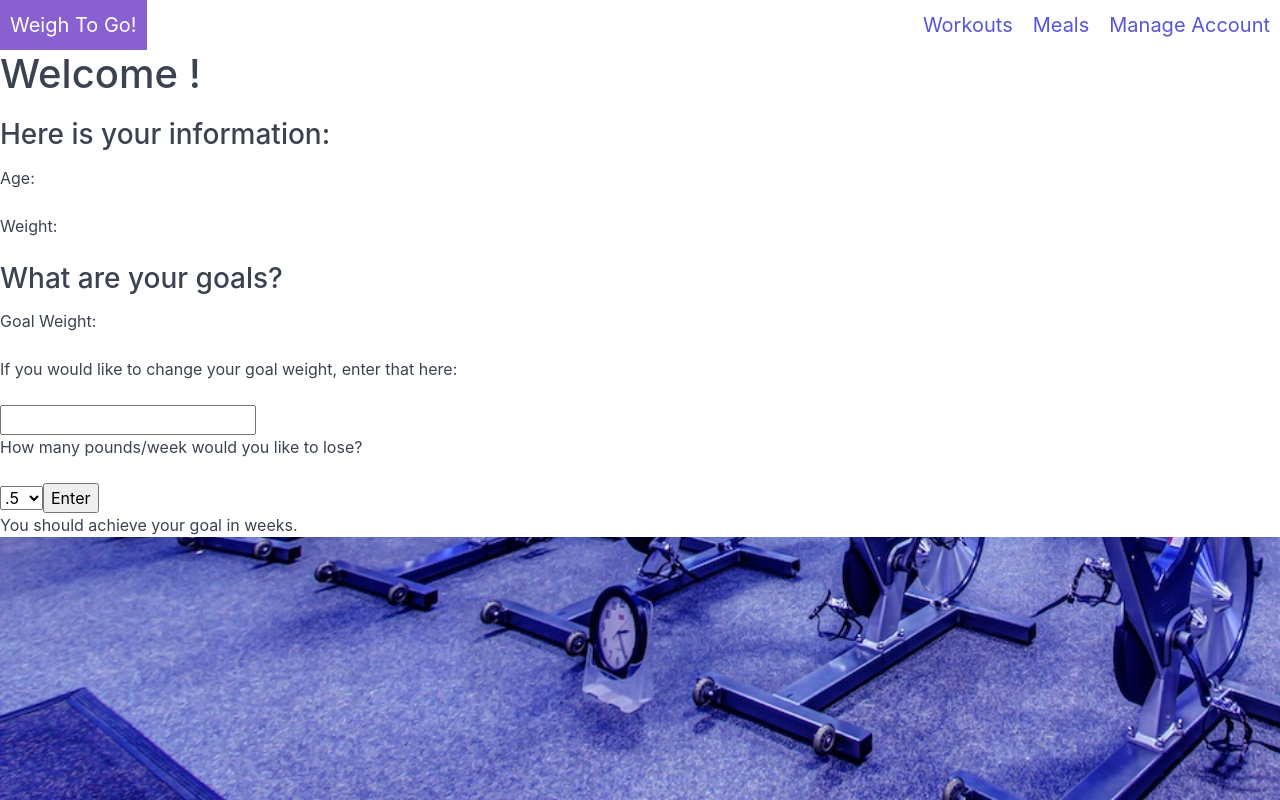
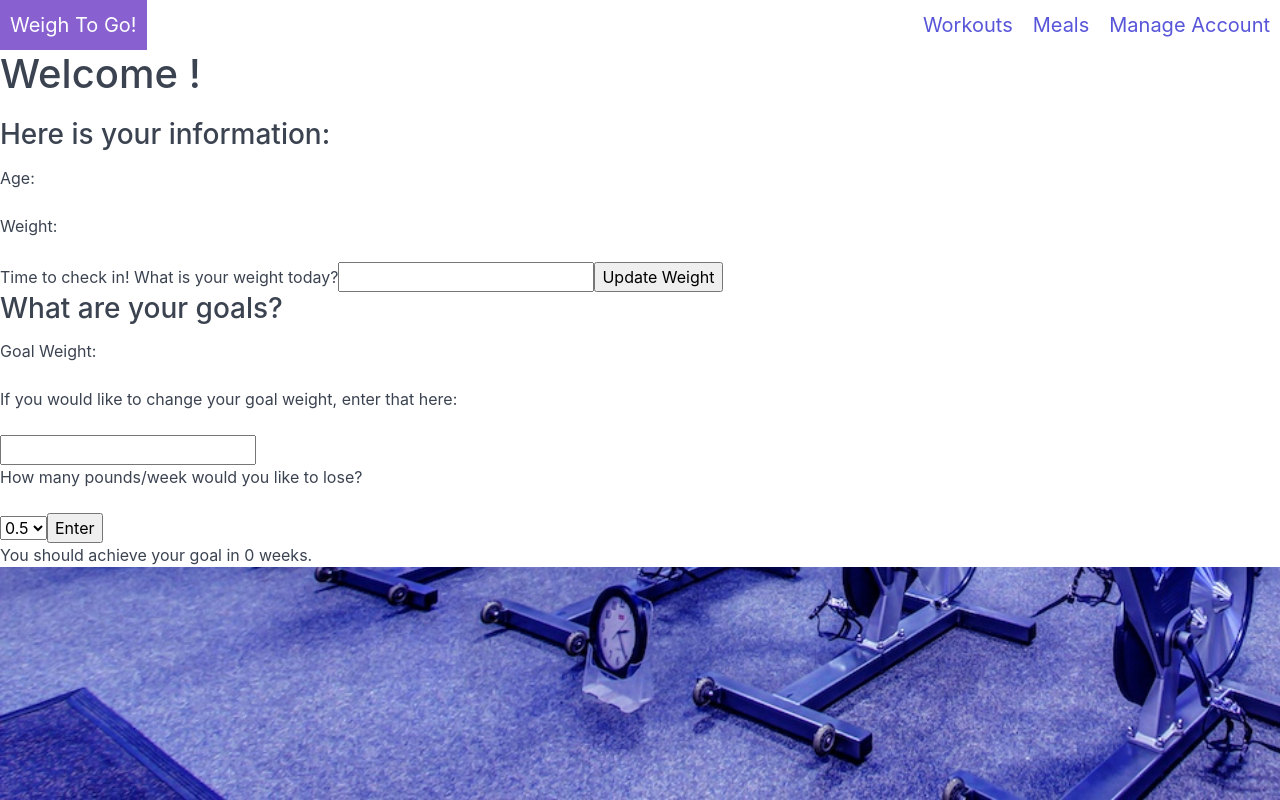
Before and after one commit to ptj92e/Weigh-To-Go, a React (Create React App) app in the folder client/: page /home in a window 1280 px wide. Built offline with nearby package versions, Linux system fonts and the light colour scheme; a web font is replaced by a local one.

Commit message:
Finished Home Page Functionality

```diff
--- a/client/src/pages/Home.js
+++ b/client/src/pages/Home.js
@@ -2,51 +2,67 @@ import React, { useRef } from "react";
 import { Link } from "react-router-dom";
 import Navbar from "../components/Navbar/Navbar";
 import { useUserContext } from "../utils/GlobalState";
-import { UPDATE_GOALWEIGHT } from "../utils/actions";
+import { UPDATE_GOALWEIGHT, UPDATE_WEIGHT } from "../utils/actions";
 import "./Home.css";
 import API from "../utils/API";
 
 function Home() {
+    const weightRef = useRef();
     const goalWeightRef = useRef();
-    const weightLossRef = useRef()
+    const weightLossRef = useRef();
     const [state, dispatch] = useUserContext();
 
-    const handleSubmit = e => {
+    const handleGoals = e => {
         e.preventDefault();
-        API.updateGoal(state.email, {
-            goal_weight: goalWeightRef.current.value
+        API.updateUser(state.email, {
+            goal_weight: goalWeightRef.current.value,
+            weight_loss: weightLossRef.current.value
         }).then(result => {
-            console.log(result);
+            console.log(result.config.data);
             dispatch({
                 type: UPDATE_GOALWEIGHT,
-                goalWeight: result.data
+                goalWeight: JSON.parse(result.config.data)
             });
-        }).then(() => calcWeightLoss);
+        });
     }
 
-    const calcWeightLoss = (goalWeightRef, weightLossRef, state) => {
-        if (goalWeightRef < state.currentWeight) {
-            switch (weightLossRef) {
-                case .5:
+    const updateWeight = e => {
+        e.preventDefault();
+        API.updateUser(state.email, {
+            weight: weightRef.current.value
+        }).then(result => {
+            dispatch({
+                type: UPDATE_WEIGHT,
+                weight: JSON.parse(result.config.data)
+            });
+        });
+    }
+
+    const calcWeightLoss = (state) => {
+        if (state.goalWeight < state.currentWeight) {
+            switch (state.weightLoss) {
+                case 0.5:
                     return (state.currentWeight * 3500 - state.goalWeight * 3500) / 1750;
-                case 1:
+                case 1.0:
                     return (state.currentWeight * 3500 - state.goalWeight * 3500) / 3500;
                 case 1.5:
                     return (state.currentWeight * 3500 - state.goalWeight * 3500) / 5250;
-                case 2:
+                case 2.0:
                     return (state.currentWeight * 3500 - state.goalWeight * 3500) / 7000;
             }
+        } else if (state.goalWeight > state.currentWeight) {
+            switch (state.weightLoss) {
+                case 0.5:
+                    return (state.goalWeight * 3500 - state.currentWeight * 3500) / 1750;
+                case 1.0:
+                    return (state.goalWeight * 3500 - state.currentWeight * 3500) / 3500;
+                case 1.5:
+                    return (state.goalWeight * 3500 - state.currentWeight * 3500) / 5250;
+                case 2.0:
+                    return (state.goalWeight * 3500 - state.currentWeight * 3500) / 7000;
+            }
         } else {
-            switch (weightLossRef) {
-                case .5:
-                    return (state.currentWeight * 3500 + state.goalWeight * 3500) / 1750;
-                case 1:
-                    return (state.currentWeight * 3500 + state.goalWeight * 3500) / 3500;
-                case 1.5:
-                    return (state.currentWeight * 3500 + state.goalWeight * 3500) / 5250;
-                case 2:
-                    return (state.currentWeight * 3500 + state.goalWeight * 3500) / 7000;
-            }
+            return 0;
         }
     }
 
@@ -59,10 +75,18 @@ function Home() {
                     <h3>Here is your information:</h3>
                     <p>Age: {state.age}</p>
                     <p>Weight: {state.currentWeight}</p>
+                    <form onSubmit={updateWeight}>
+                        <label>Time to check in! What is your weight today?</label>
+                        <input
+                            type="text"
+                            required ref={weightRef}
+                        />
+                        <button>Update Weight</button>
+                    </form>
                 </div>
                 <div>
                     <h3>What are your goals?</h3>
-                    <form onSubmit={handleSubmit}>
+                    <form onSubmit={handleGoals}>
                         <p>Goal Weight: {state.goalWeight}</p>
                         <p>If you would like to change your goal weight, enter that here:</p>
                         <input
@@ -71,14 +95,14 @@ function Home() {
                         />
                         <p>How many pounds/week would you like to lose?</p>
                         <select ref={weightLossRef}>
-                            <option>.5</option>
-                            <option>1</option>
+                            <option>0.5</option>
+                            <option>1.0</option>
                             <option>1.5</option>
-                            <option>2</option>
+                            <option>2.0</option>
                         </select>
                         <button type="submit">Enter</button>
                     </form>
-                    <p>You should achieve your goal in {state.name} weeks.</p>
+                    <p>You should achieve your goal in {calcWeightLoss(state)} weeks.</p>
                 </div>
             </div>
         </div>
--- a/client/src/pages/NewUser.js
+++ b/client/src/pages/NewUser.js
@@ -11,6 +11,7 @@ function NewUser() {
     const inchesRef = useRef();
     const weightRef = useRef();
     const goalWeightRef = useRef();
+    const weightLossRef = useRef();
     const [state, dispatch] = useUserContext();
     const [userInfoState, setUserInfoState] = useState({
         toHome: false
@@ -23,17 +24,17 @@ function NewUser() {
             gender: genderRef.current.value,
             height: feetRef.current.value + inchesRef.current.value,
             weight: weightRef.current.value,
-            goal_weight: goalWeightRef.current.value
+            goal_weight: goalWeightRef.current.value,
+            weight_loss: weightLossRef.current.value
         }).then(result => {
+            console.log(JSON.parse(result.config.data));
             dispatch({
                 type: UPDATE_NEWUSER,
-                updateNewUser: result.data
-            });
-        });
-
-        setUserInfoState({
+                updateNewUser: JSON.parse(result.config.data)
+            })
+        }).then(setUserInfoState({
             toHome: true
-        });
+        }));
     };
 
     if (userInfoState.toHome === true) {
@@ -91,6 +92,13 @@ function NewUser() {
                         type="text"
                         id="goalWeight"
                         required ref={goalWeightRef}></input>
+                    <label>How much weight would you like to lose /week?</label>
+                    <select ref={weightLossRef}>
+                        <option>0.5</option>
+                        <option>1.0</option>
+                        <option>1.5</option>
+                        <option>2.0</option>
+                    </select>
                     <button type="submit">Submit</button>
                 </form>
             </div>
--- a/client/src/utils/API.js
+++ b/client/src/utils/API.js
@@ -9,8 +9,5 @@ export default {
     },
     login: function(userData) {
         return axios.post("/api/login", userData);
-    },
-    updateGoal: function(email, userData) {
-        return axios.put("/api/user/" + email, userData);
     }
 };
--- a/client/src/utils/GlobalState.js
+++ b/client/src/utils/GlobalState.js
@@ -3,7 +3,8 @@ import {
     CREATE_NEWUSER,
     UPDATE_NEWUSER,
     SIGN_IN,
-    UPDATE_GOALWEIGHT
+    UPDATE_GOALWEIGHT,
+    UPDATE_WEIGHT
 } from "./actions";
 
 const UserContext = createContext();
@@ -24,8 +25,9 @@ const reducer = (state, action) => {
                 age: action.updateNewUser.age,
                 gender: action.updateNewUser.gender,
                 height: action.updateNewUser.height,
-                currentWeight: action.updateNewUser.currentWeight,
-                goalWeight: action.updateNewUser.goalWeight
+                currentWeight: action.updateNewUser.weight,
+                goalWeight: action.updateNewUser.goal_weight,
+                weightLoss: action.updateNewUser.weight_loss
             };
         case SIGN_IN:
             return {
@@ -36,12 +38,19 @@ const reducer = (state, action) => {
                 gender: action.currentUser.gender,
                 height: action.currentUser.height,
                 currentWeight: action.currentUser.weight,
-                goalWeight: action.currentUser.goal_weight
+                goalWeight: action.currentUser.goal_weight,
+                weightLoss: action.currentUser.weight_loss
             };
         case UPDATE_GOALWEIGHT:
             return {
                 ...state,
-                goalWeight: action.goalWeight.goal_weight
+                goalWeight: action.goalWeight.goal_weight,
+                weightLoss: parseFloat(action.goalWeight.weight_loss)
+            };
+        case UPDATE_WEIGHT:
+            return {
+                ...state,
+                currentWeight: action.weight.weight
             };
         default:
             return state;
@@ -57,7 +66,8 @@ const UserProvider = ({ value = [], ...props }) => {
         gender: "",
         height: "",
         currentWeight: "",
-        goalWeight: ""
+        goalWeight: "",
+        weightLoss: ""
     });
 
     return <Provider value={[state, dispatch]} {...props} />;
--- a/client/src/utils/actions.js
+++ b/client/src/utils/actions.js
@@ -2,3 +2,4 @@ export const CREATE_NEWUSER = "CREATE_NEWUSER";
 export const UPDATE_NEWUSER = "UPDATE_NEWUSER";
 export const SIGN_IN = "SIGN_IN";
 export const UPDATE_GOALWEIGHT = "UPDATE_GOALWEIGHT";
+export const UPDATE_WEIGHT = "UPDATE_WEIGHT";
```
Also changed, not shown: 2 other files (tests, documents, lock files or other folders).
